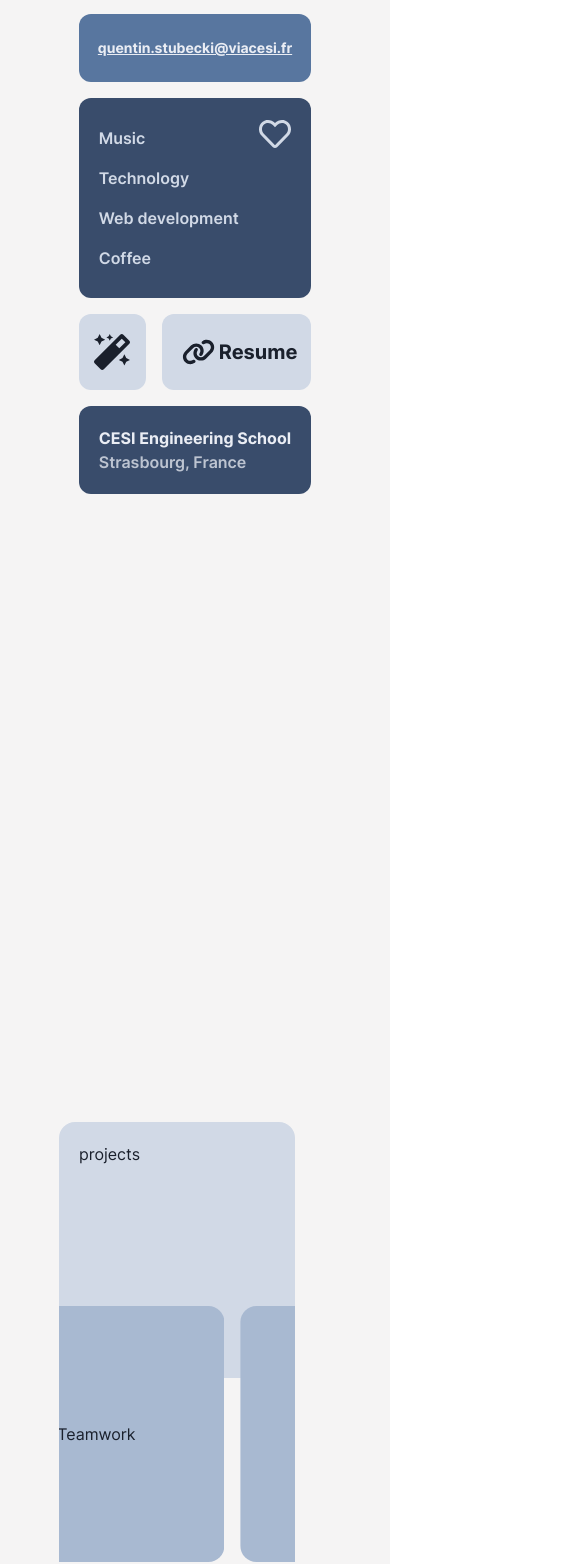
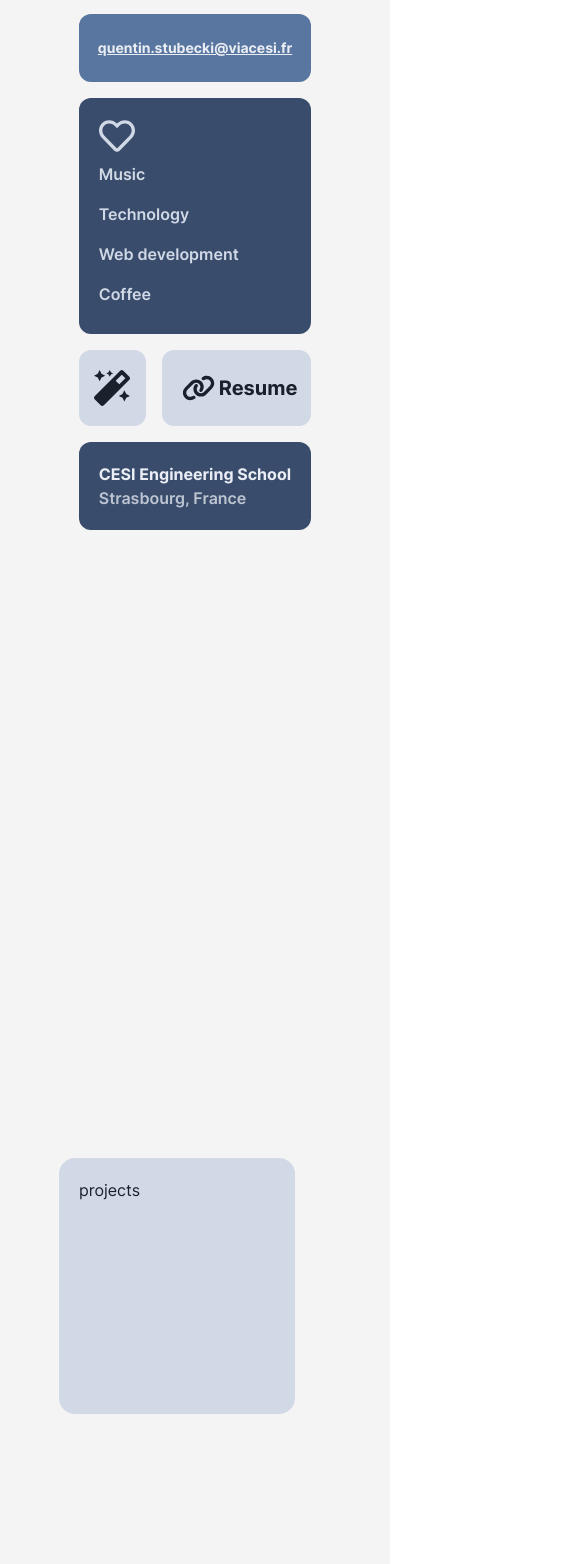
Before and after one commit to Zepyyy/Bento, a Next.js app: page / in a window 390 px wide. Shown: the part 366-1930 px from the top of the page, 585 px wide, since content can reach past the window. Built offline with nearby package versions, Linux system fonts and the light colour scheme.

Commit message:
skills mieux + refacto

```diff
--- a/app/(sections)/Main.tsx
+++ b/app/(sections)/Main.tsx
@@ -1,7 +1,6 @@
 "use client";
 
 import GridSquare from "@/app/components/GridSquare";
-// import gridItems from "@/app/data/gridItems.json";
 const gridItems = [
 	{
 		type: "pitch",
--- a/app/(sections)/Skills.tsx
+++ b/app/(sections)/Skills.tsx
@@ -1,55 +1,16 @@
 import Skill from "../components/skill";
+import { skillsJson } from "../assets/skillsJson";
 
 export default function Skills() {
-	const skills = {
-		Soft: [
-			"Teamwork",
-			"Problem-solving",
-			"Communication",
-			"Adaptability",
-			"Time Management",
-			"Leadership",
-			"Critical Thinking",
-		],
-		Engineering: [
-			"Git",
-			"Vercel",
-			"Notion",
-			"Figma",
-			"VS Code",
-			"IntelliJ IDEA",
-			"Jira",
-			"Confluence",
-			"Postman",
-			"Bruno",
-			"Agile",
-			"Scrum",
-			"Docker",
-			"Windows",
-			"Linux",
-		],
-		Software: ["C++", "C#", ".Net", "Python", "Delphi"],
-		Web: [
-			"HTML",
-			"CSS",
-			"JavaScript",
-			"TypeScript",
-			"React",
-			"Next.js",
-			"Node.js",
-		],
-		Database: ["MySQL", "SQL Server", "PostGreSQL", "MongoDB"],
-	};
-
 	return (
 		<div
-			className="flex h-screen lg:flex-col justify-center items-end bg-bg mr-9 snap-start skills"
+			className="flex h-screen lg:flex-col justify-center items-end bg-bg snap-start skills overflow-visible"
 			id="skills"
 		>
-			<div className="h-auto w-2/3 p-5 text-Color-950 transition duration-300 ease-in-out my-24 overflow-x-auto grid grid-flow-col grid-rows-3 gap-4 rounded-lg">
-				{Object.entries(skills).map(([category, skills]) =>
+			<div className="flex flex-wrap flex-col items-center justify-center h-3/4 w-2/3 p-5 text-Color-950 bg-grey-200">
+				{Object.entries(skillsJson).map(([category, skills]) =>
 					skills.map((skill) => (
-						<Skill key={skill} name={skill} category={category} delay={100} />
+						<Skill key={skill} name={skill} category={category} />
 					)),
 				)}
 			</div>
--- /dev/null
+++ b/app/assets/skillsJson.tsx
@@ -0,0 +1,39 @@
+export const skillsJson = {
+	Soft: [
+		"Teamwork",
+		"Problem-solving",
+		"Communication",
+		"Adaptability",
+		"Time Management",
+		"Leadership",
+		"Critical Thinking",
+	],
+	Engineering: [
+		"Git",
+		"Vercel",
+		"Notion",
+		"Figma",
+		"VS Code",
+		"IntelliJ IDEA",
+		"Jira",
+		"Confluence",
+		"Postman",
+		"Bruno",
+		"Agile",
+		"Scrum",
+		"Docker",
+		"Windows",
+		"Linux",
+	],
+	Software: ["C++", "C#", ".Net", "Python", "Delphi"],
+	Web: [
+		"HTML",
+		"CSS",
+		"JavaScript",
+		"TypeScript",
+		"React",
+		"Next.js",
+		"Node.js",
+	],
+	Database: ["MySQL", "SQL Server", "PostGreSQL", "MongoDB"],
+};
--- a/app/components/GridSquare.tsx
+++ b/app/components/GridSquare.tsx
@@ -9,9 +9,8 @@ import { clsx } from "clsx";
 
 import type { GridSquareProps } from "@/app/types/GridSquare";
 
-export default function GridSquare({ ...props }: GridSquareProps) {
-	function CardSwitch({ type }: { type: string }) {
-		switch (type) {
+function CardSwitch({ props }: { props: GridSquareProps }) {
+	switch (props.type) {
 		case "pitch":
 			return <PitchCard />;
 		case "icon":
@@ -37,8 +36,7 @@ export default function GridSquare({ ...props }: GridSquareProps) {
 			return <div> empty </div>;
 	}
 }
-	// Define base classes as an array
-
+export default function GridSquare({ ...props }: GridSquareProps) {
 	const baseClasses = [
 		"lg:rounded-2xl",
 		"rounded-xl",
@@ -48,7 +46,7 @@ export default function GridSquare({ ...props }: GridSquareProps) {
 			? "p-5"
 			: "p-0",
 		"hover:shadow-md",
-		"hover:animate-tingle",
+		"hover:animate-zoom",
 		"hover:bg-Color-300 dark:hover:bg-Color-800",
 		"hover:text-Color-900 dark:hover:text-Color-100",
 		"transition",
@@ -83,7 +81,7 @@ export default function GridSquare({ ...props }: GridSquareProps) {
 				rowStartClasses,
 			)}
 		>
-			<CardSwitch type={props.type} />
+			<CardSwitch props={props} />
 		</div>
 	);
 }
--- a/app/components/ListCard.tsx
+++ b/app/components/ListCard.tsx
@@ -6,14 +6,11 @@ interface ListSquareProps {
 }
 
 function Icon({ spec }: { spec: string }) {
-	switch (spec) {
-		case "heart":
-			return (
-				<FaRegHeart className="absolute top-0 right-0 lg:text-[52px] text-[32px]" />
-			);
-		default:
-			return <div> empty </div>;
-	}
+	return spec === "heart" ? (
+		<FaRegHeart className="lg:text-[56px] text-[36px]" />
+	) : (
+		<div> empty </div>
+	);
 }
 
 export default function ListCard({ content, titleIcon }: ListSquareProps) {
@@ -28,9 +25,8 @@ export default function ListCard({ content, titleIcon }: ListSquareProps) {
 				}
 			>
 				{content
-					? content.map((item, index) => (
-							// biome-ignore lint/suspicious/noArrayIndexKey: <explanation>
-							<li key={index} className={"my-2"}>
+					? content.map((item) => (
+							<li key={item} className={"my-2"}>
 								<div>{item}</div>
 							</li>
 					  ))
--- a/app/components/Nav.tsx
+++ b/app/components/Nav.tsx
@@ -1,11 +1,11 @@
 import Link from "next/link";
 import clsx from "clsx";
 
-interface navProps {
+interface NavProps {
 	activeLink: string;
 }
 
-export default function Nav({ activeLink }: navProps) {
+export default function Nav({ activeLink }: NavProps) {
 	const links = [
 		{ href: "#home", name: "Home" },
 		{ href: "#projects", name: "Projects" },
--- a/app/components/TextCard.tsx
+++ b/app/components/TextCard.tsx
@@ -9,7 +9,7 @@ interface TextCardProps {
 }
 
 function Icon({ icon }: { icon: string }) {
-	switch (icon as string) {
+	switch (icon) {
 		case "cap":
 			return (
 				<RiGraduationCapLine className="hidden md:flex absolute top-0 right-0 lg:text-[46px] text-[36px]" />
--- a/app/components/skill.tsx
+++ b/app/components/skill.tsx
@@ -1,22 +1,29 @@
 import clsx from "clsx";
 
-export default function Skill({
-	name,
-	category,
-	delay,
-}: {
-	name: string;
-	category: string;
-	delay: number;
-}) {
+function categoryColor(category: string) {
+	switch (category) {
+		case "Soft":
+			return "bg-Color-200";
+		case "Engineering":
+			return "bg-Color-300";
+		case "Software":
+			return "bg-Color-400";
+		case "Web":
+			return "bg-Color-500";
+		case "Database":
+			return "bg-Color-600";
+		default:
+			return "bg-Color-800";
+	}
+}
+export default function Skill(props: { name: string; category: string }) {
 	const classes = clsx(
-		"snap-start bg-Color-300 z-20 w-full h-full rounded-2xl text-center flex justify-center items-center cursor-pointer transition duration-300 hover:animate-tingle",
+		"w-56 h-56 z-20 rounded-2xl text-center flex justify-center items-center cursor-pointer m-3 select-none",
+		categoryColor(props.category),
 	);
 	return (
-		<div className="size-64 animate-scroll">
-			<div className={classes} style={{ animationDelay: `${delay}ms` }}>
-				{name}
-			</div>
+		<div className={classes}>
+			<div>{props.name}</div>
 		</div>
 	);
 }
--- a/app/layout.tsx
+++ b/app/layout.tsx
@@ -4,8 +4,7 @@ import localFont from "next/font/local";
 import "./globals.css";
 import { SpeedInsights } from "@vercel/speed-insights/next";
 
-// Font files can be colocated inside of `pages`
-const myFont = localFont({ src: "./Inter.ttf" });
+const myFont = localFont({ src: "./fonts/Inter.ttf" });
 
 export const metadata: Metadata = {
 	title: "Quentin Stubecki's Portfolio",
--- a/tailwind.config.ts
+++ b/tailwind.config.ts
@@ -51,20 +51,20 @@ const config: Config = {
                     "50%": { transform: "translateY(-8px)", opacity: "0.5" },
                     "100%": { transform: "translateY(0)", opacity: "1" },
                 },
-                tingle: {
+                zoom: {
                     "0%, 100%": { transform: "scale(1)" },
                     "50%": { transform: "scale(1.05)" },
-                },
-                scroll: {
-                    "0%, 100%": { transform: "translateX(0)" },
-                    "50%": { transform: "translateX(-100%)" },
                 },
             },
             animation: {
                 phantom: "phantom 2s infinite",
-                tingle: "tingle 3s infinite ease-in-out",
-                scroll: "scroll linear 5s infinite",
+                zoom: "zoom 5s infinite ease-in-out",
             },
+            extend: {
+                backgroundImage: {
+                  'gradient-radial': 'radial-gradient(var(--tw-gradient-stops))',
+                },
+        },
         },
     },
     plugins: [],
```
Also changed, not shown: app/fonts/Inter.ttf (renamed from app/Inter.ttf), 1 other file (tests, documents, lock files or other folders). Lines whose indentation alone changed are shown as unchanged.
